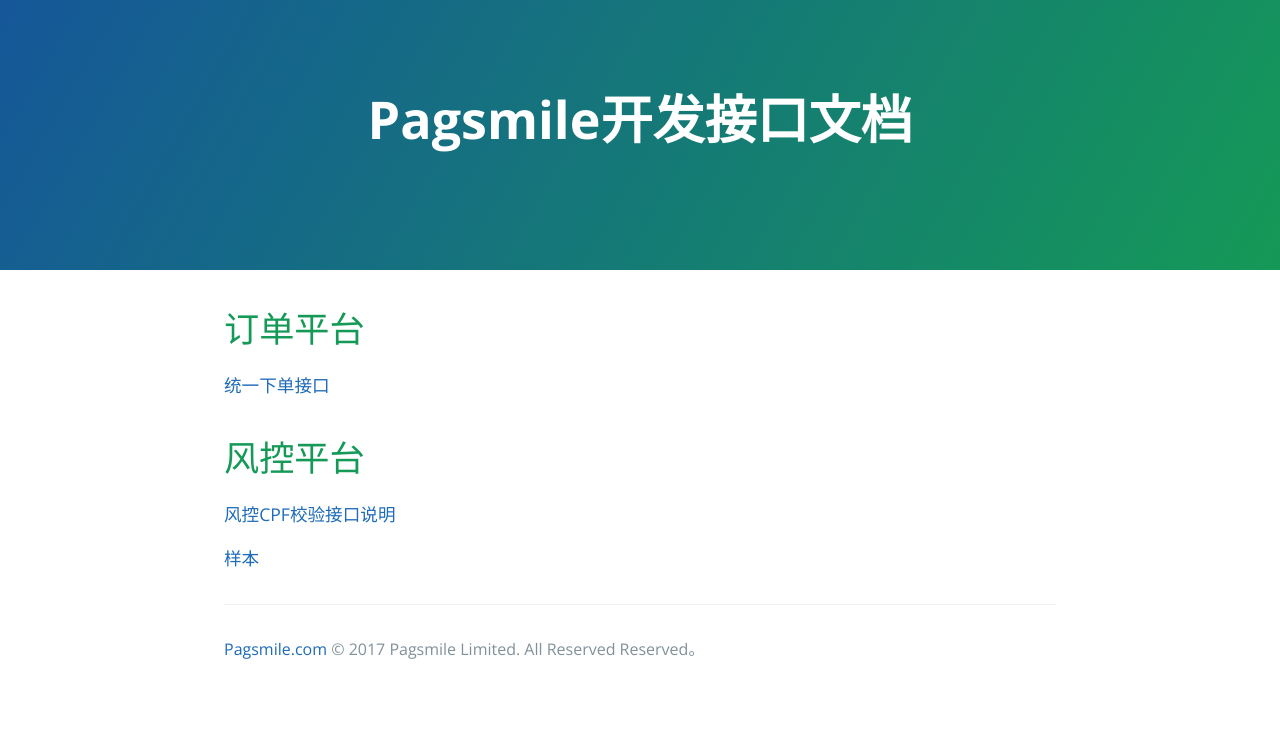
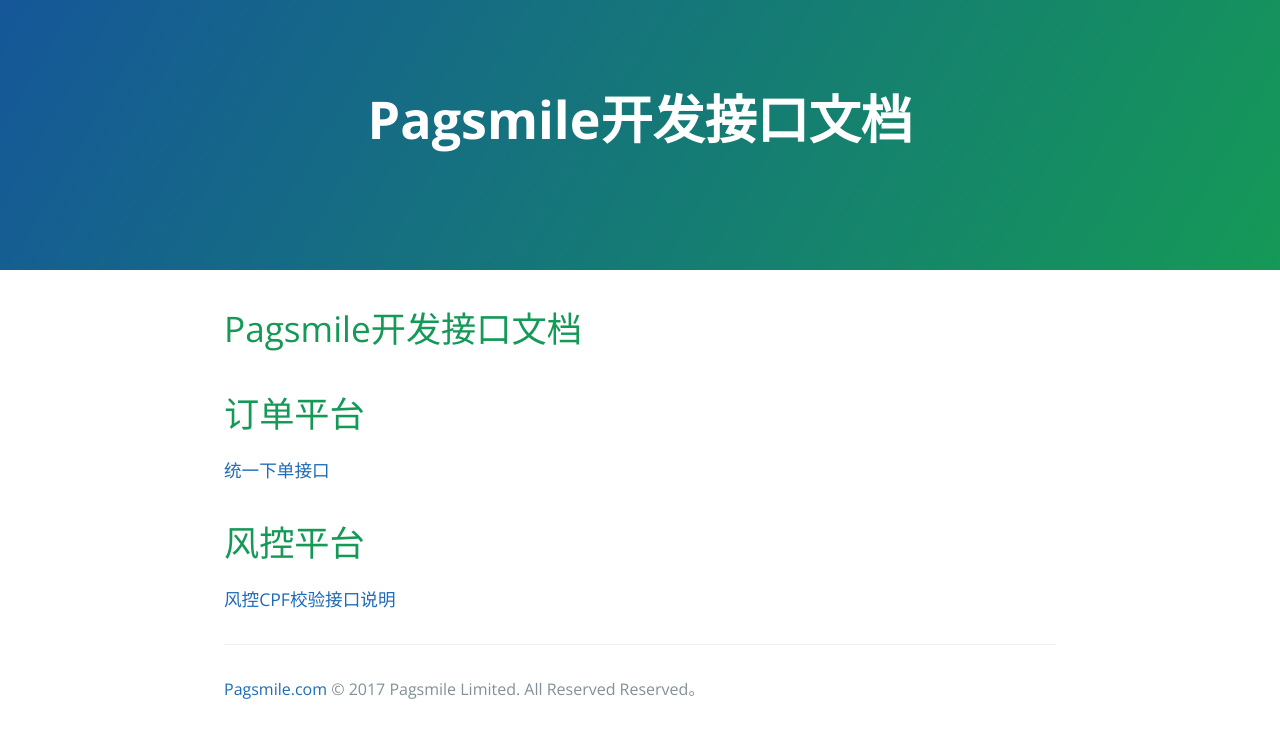
Before and after one commit to pagsmile/pagsmile.github.io, a Jekyll site: the page built from index.md, in a window 1280 px wide. Shown: the top 738 px of the page. Built offline with Jekyll 4.4.1, drawn with Linux system fonts in a browser that asks for light colours; our own code applies the rules of GitHub Pages for plain Markdown files.

Commit message:
Update index.md

```diff
--- a/index.md
+++ b/index.md
@@ -1,6 +1,8 @@
 ---
 layout: default
 ---
+
+# Pagsmile开发接口文档
 
 # [](#server)订单平台
 
@@ -9,5 +11,3 @@ layout: default
 # [](#fcontrol)风控平台
 
 [风控CPF校验接口说明](api/QueryCpfInfo)
-
-[样本](docs/sample)
```
